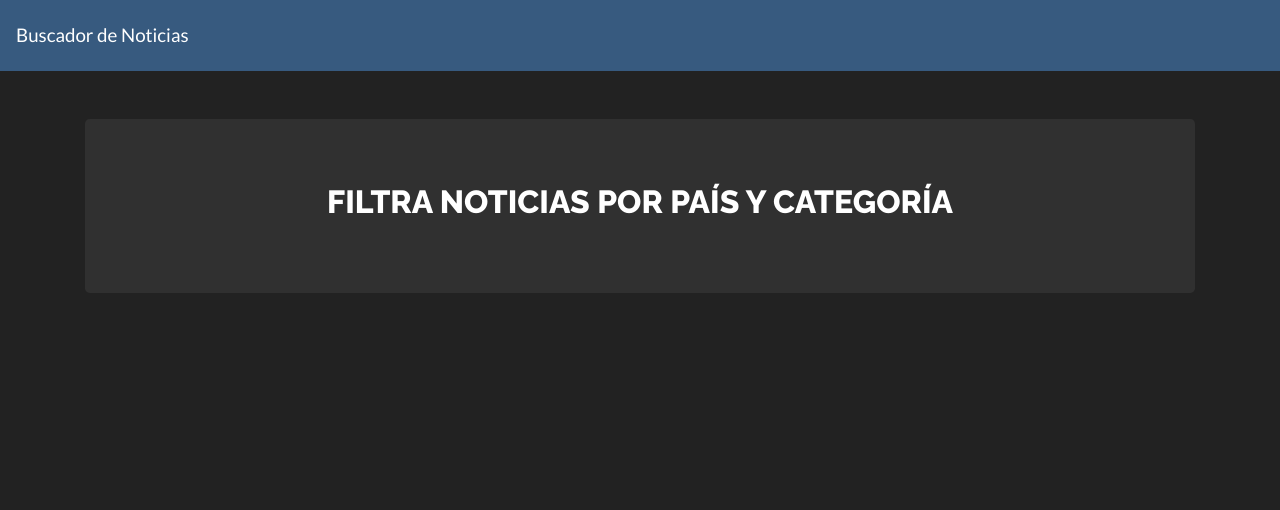
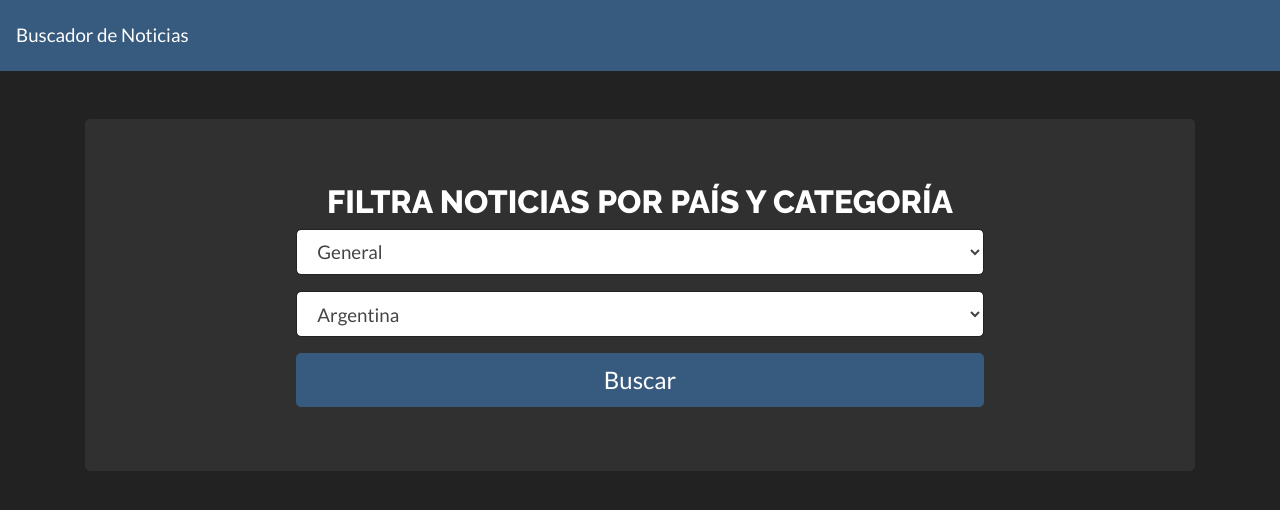
Before and after one commit to Geral-code/Angular_app_noticias, an Angular app: page / in a window 1280 px wide. Shown: the top 510 px of the page. Built offline with nearby package versions, Linux system fonts and the light colour scheme.

Commit message:
agregar formulario, select

```diff
--- a/src/app/components/formularios/formularios.component.css
+++ b/src/app/components/formularios/formularios.component.css
@@ -5,3 +5,6 @@
     text-transform: uppercase;
     text-align: center;
 }
+.btn {
+    font-size: 1.5rem;
+}
--- a/src/app/components/formularios/formularios.component.html
+++ b/src/app/components/formularios/formularios.component.html
@@ -1,3 +1,23 @@
 <div class="jumbotron mt-5">
  <h2 class="heading">Filtra noticias por País y Categoría</h2>
+ <div class="row mt-2">
+    <div class="col-lg-8 offset-lg-2">
+        <form>
+            <div class="form-group">
+                <select name="categoria" class="form-control form-control-lg">
+                  <option [value]="categoria.value" *ngFor="let categoria of categorias">{{ categoria.nombre }} </option>
+
+                </select>
+              </div>
+              <div class="form-group">
+                <select name="País" class="form-control form-control-lg">
+                  <option>Argentina</option>
+
+                </select>
+              </div>
+        </form>
+        <button class="btn btn-primary btn-block btn-lg">Buscar</button>
+    </div>
+ </div>
+
   </div>
--- a/src/app/components/formularios/formularios.component.ts
+++ b/src/app/components/formularios/formularios.component.ts
@@ -7,6 +7,15 @@ import { Component, OnInit } from '@angular/core';
 })
 export class FormulariosComponent implements OnInit {
 
+  categorias: any[] = [
+    { value: 'general', nombre: 'General'},
+    { value: 'business', nombre: 'Negocios'},
+  ];
+
+  paises: any[] = [
+    { value: 'ar', nombre: 'Argentina'},
+    { value: 'br', nombre: 'Brasil'},
+  ];
   constructor() { }
 
   ngOnInit(): void {
```
